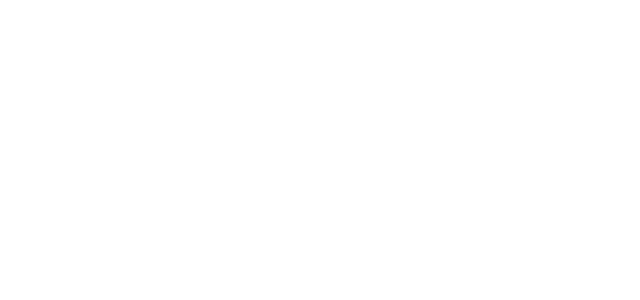
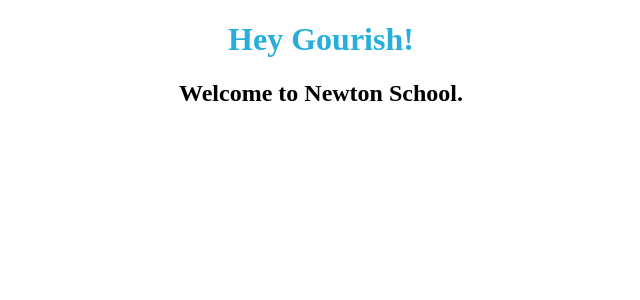
Before and after one commit to GourishPadihar/React-Assignments-Set---Greetings-with-Props, a React app: page / in a window 1280 px wide. Shown: the top 300 px of the page, without its empty margins (319-959 px from the left). Built offline with nearby package versions, Linux system fonts and the light colour scheme.

Commit message:
Update App.js

```diff
--- a/src/components/App.js
+++ b/src/components/App.js
@@ -1,10 +1,10 @@
 import React from "react";
 import '../styles/App.css';
-import greeting from './Welcome';
+import Welcome from './Welcome';
 
 const App = () => {
   return (
-    <greeting name="Gourish" />
+    <Welcome name="Gourish" />
   )
 }
 
```
